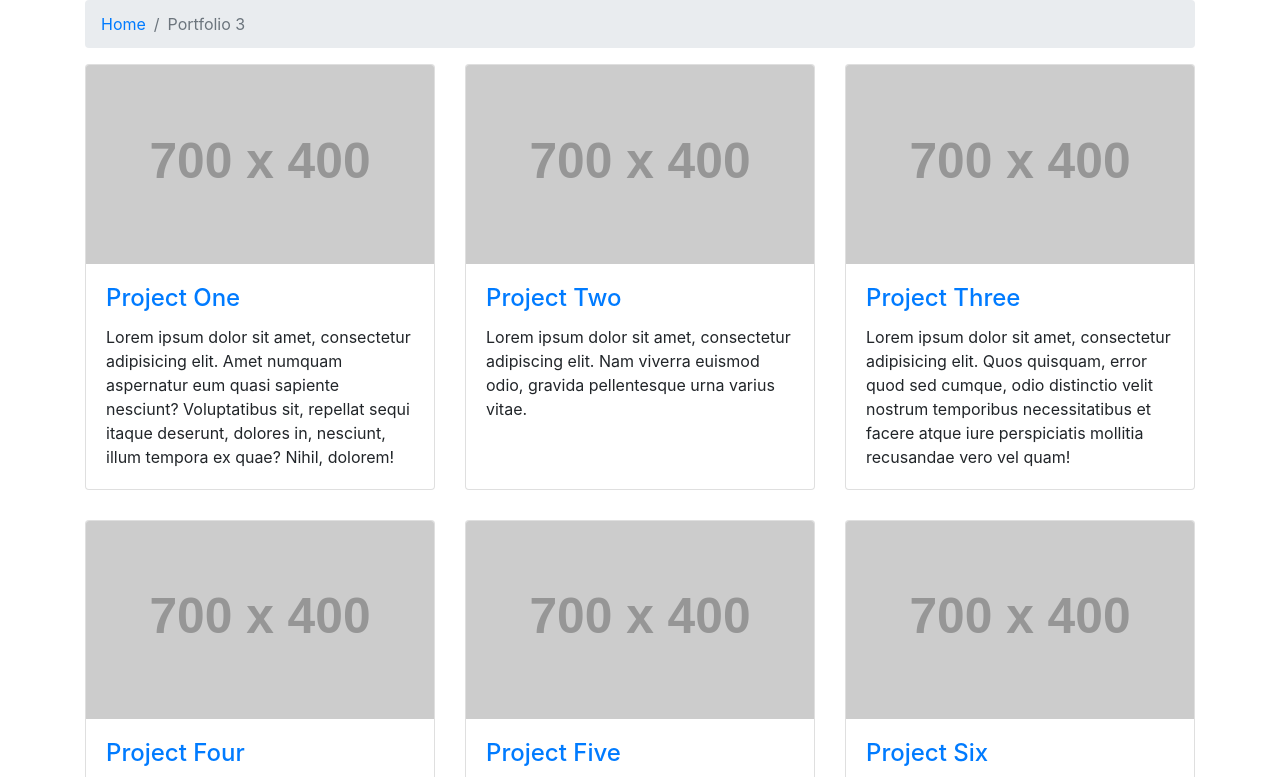
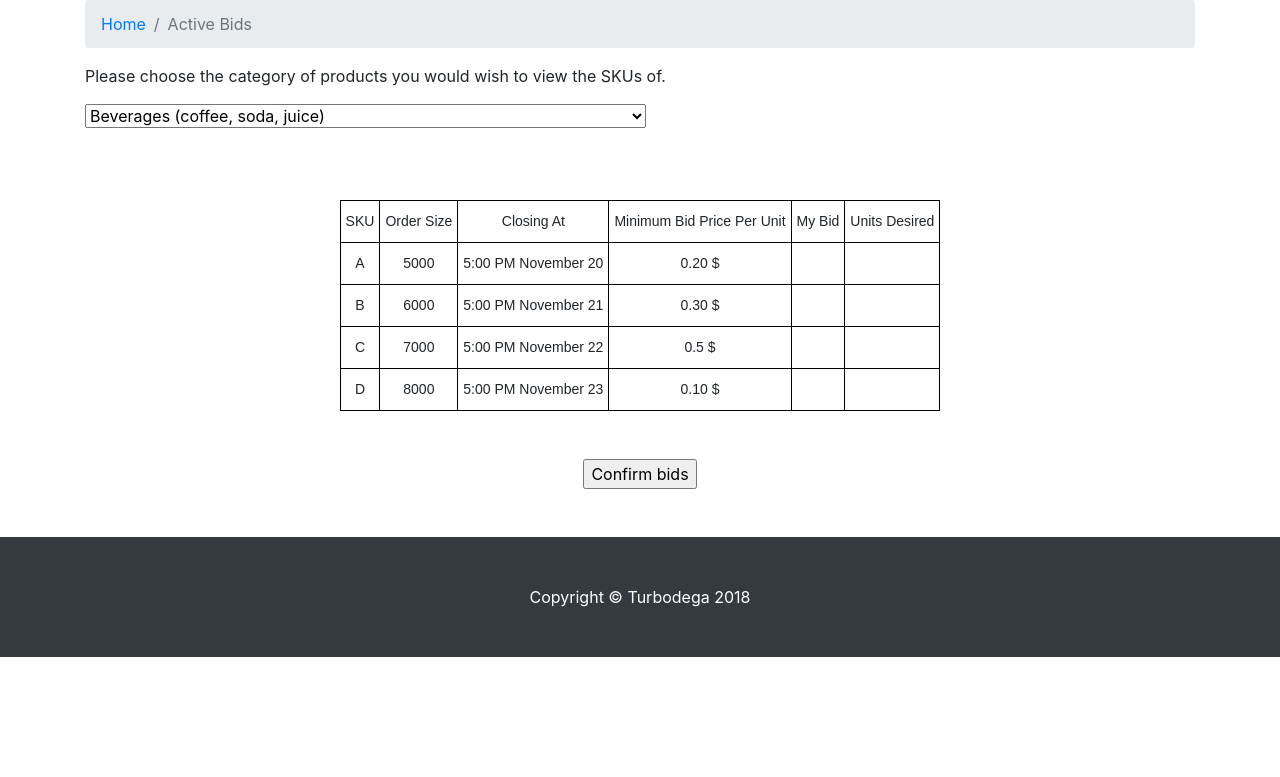
Before and after one commit to TurboDevG3/turbodega, a website: page portfolio-3-col.html in a window 1280 px wide. Shown: the part 144-921 px from the top of the page. After the commit the page ends 801 px from the top, so only its background shows below. Drawn offline with Linux system fonts and the light colour scheme; placeholder pictures from the web are drawn by us.

Commit message:
Update portfolio-3-col.html
active bids page -> updated layout.

```diff
--- a/portfolio-3-col.html
+++ b/portfolio-3-col.html
@@ -59,18 +59,103 @@
     <div class="container">
 
       <!-- Page Heading/Breadcrumbs -->
-      <h1 class="mt-4 mb-3">Portfolio 3
-        <small>Subheading</small>
+      <h1 class="mt-4 mb-3">Active Bids
+        <small></small>
       </h1>
 
       <ol class="breadcrumb">
         <li class="breadcrumb-item">
           <a href="index.html">Home</a>
         </li>
-        <li class="breadcrumb-item active">Portfolio 3</li>
+        <li class="breadcrumb-item active">Active Bids</li>
       </ol>
 
-      <div class="row">
+
+  <p>
+    Please choose the category of products you would wish to view the SKUs of.
+  </p>
+
+  <select>
+    <option value="beverages">Beverages (coffee, soda, juice)</option>
+      <option value="breadbakery">Bread/Bakery (sandwich loaves, dinner rolls, tortillas, bagels)</option>
+      <option value="cannedgoods">Canned Goods (vegetables, spaghetti sauce, ketchup)</option>
+      <option value="dairy">Dairy (cheeses, eggs, milk, yogurt, butter)</option>
+      <option value="drybakinggoods">Dry/Baking Goods (cereals, flour, sugar, pasta, mixes)</option>
+      <option value="frozengoods">Frozen Foods (waffles, vegetables, individual meals, ice cream)</option>
+      <option value="meat">Meat (lunch meat, poultry, beef, pork)</option>
+      <option value="produce">Produce (fruits, vegetables)</option>
+      <option value="cleaners">Cleaners (laundry detergent, dishwashing liquid/detergent)</option>
+      <option value="papergoods">Paper Goods (paper towels, toilet paper, aluminum foil, sandwich bags)</option>
+      <option value="personalcare">Personal Care (shampoo, soap, hand soap, shaving cream)</option>
+      <option value="other">Other (baby items, pet items, batteries, greeting cards)</option>
+    </select>
+
+    <br></br>
+    <br></br>
+
+
+
+
+
+<style type="text/css">
+.tg  {border-collapse:collapse;border-spacing:0;}
+.tg td{font-family:Arial, sans-serif;font-size:14px;padding:10px 5px;border-style:solid;border-width:1px;overflow:hidden;word-break:normal;border-color:black;}
+.tg th{font-family:Arial, sans-serif;font-size:14px;font-weight:normal;padding:10px 5px;border-style:solid;border-width:1px;overflow:hidden;word-break:normal;border-color:black;}
+.tg .tg-baqh{text-align:center;vertical-align:top}
+</style>
+<table class="tg", align=center>
+  <tr>
+    <th class="tg-baqh">SKU</th>
+    <th class="tg-baqh">Order Size</th>
+    <th class="tg-baqh">Closing At</th>
+    <th class="tg-baqh">Minimum Bid Price Per Unit</th>
+    <th class="tg-baqh">My Bid</th>
+    <th class="tg-baqh">Units Desired</th>
+  </tr>
+  <tr>
+    <td class="tg-baqh">A</td>
+    <td class="tg-baqh">5000</td>
+    <td class="tg-baqh">5:00 PM November 20</td>
+    <td class="tg-baqh">0.20 $</td>
+    <td class="tg-baqh", contenteditable='true'></td>
+    <td class="tg-baqh", contenteditable='true'></td>
+  </tr>
+  <tr>
+    <td class="tg-baqh">B</td>
+    <td class="tg-baqh">6000</td>
+    <td class="tg-baqh">5:00 PM November 21</td>
+    <td class="tg-baqh">0.30 $</td>
+    <td class="tg-baqh", contenteditable='true'></td>
+    <td class="tg-baqh", contenteditable='true'></td>
+  </tr>
+  <tr>
+    <td class="tg-baqh">C</td>
+    <td class="tg-baqh">7000</td>
+    <td class="tg-baqh">5:00 PM November 22</td>
+    <td class="tg-baqh">0.5 $</td>
+    <td class="tg-baqh", contenteditable='true'></td>
+    <td class="tg-baqh", contenteditable='true'></td>
+  </tr>
+  <tr>
+    <td class="tg-baqh">D</td>
+    <td class="tg-baqh">8000</td>
+    <td class="tg-baqh">5:00 PM November 23</td>
+    <td class="tg-baqh">0.10 $</td>
+    <td class="tg-baqh", contenteditable='true'></td>
+    <td class="tg-baqh", contenteditable='true'></td>
+  </tr>
+</table>
+
+<br></br>
+
+<!-- to add link to another page -->
+<form action="portfolio-4-col.html", align=center>
+    <input type="submit" value="Confirm bids" />
+</form>
+
+<br></br>
+
+<!--       <div class="row">
         <div class="col-lg-4 col-sm-6 portfolio-item">
           <div class="card h-100">
             <a href="#"><img class="card-img-top" src="http://placehold.it/700x400" alt=""></a>
@@ -137,10 +222,10 @@
             </div>
           </div>
         </div>
-      </div>
+      </div> -->
 
       <!-- Pagination -->
-      <ul class="pagination justify-content-center">
+<!--       <ul class="pagination justify-content-center">
         <li class="page-item">
           <a class="page-link" href="#" aria-label="Previous">
             <span aria-hidden="true">&laquo;</span>
@@ -164,6 +249,13 @@
         </li>
       </ul>
 
+ -->
+
+
+
+    <!-- rest of the code. dont change here.  -->
+
+
     </div>
     <!-- /.container -->
 
```
